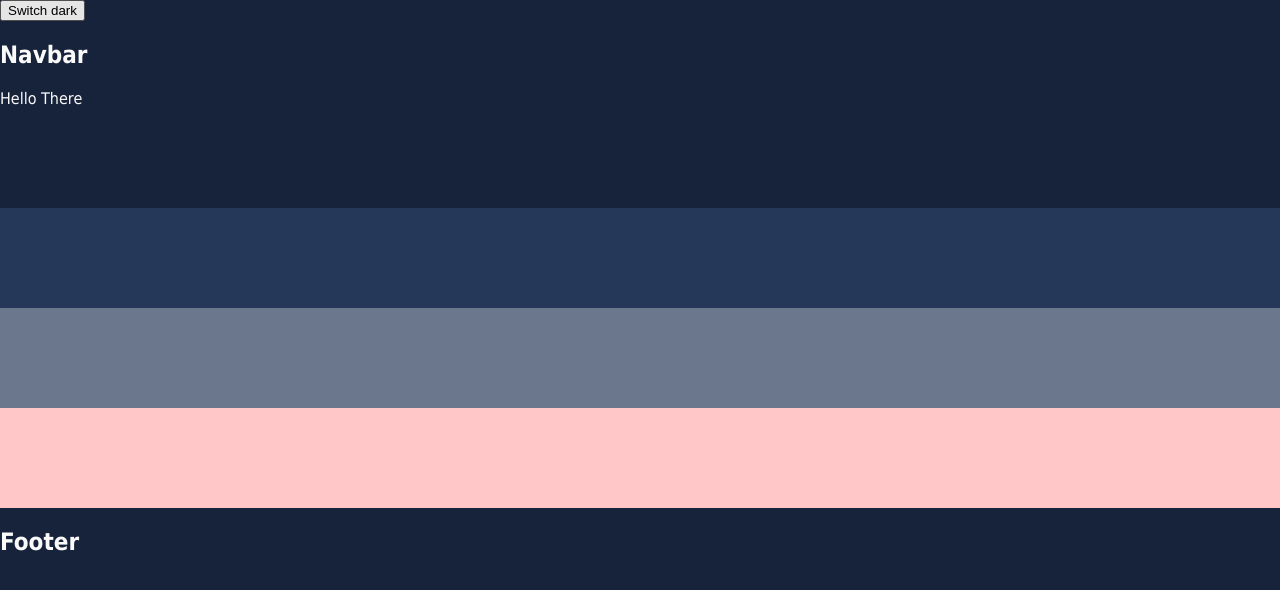
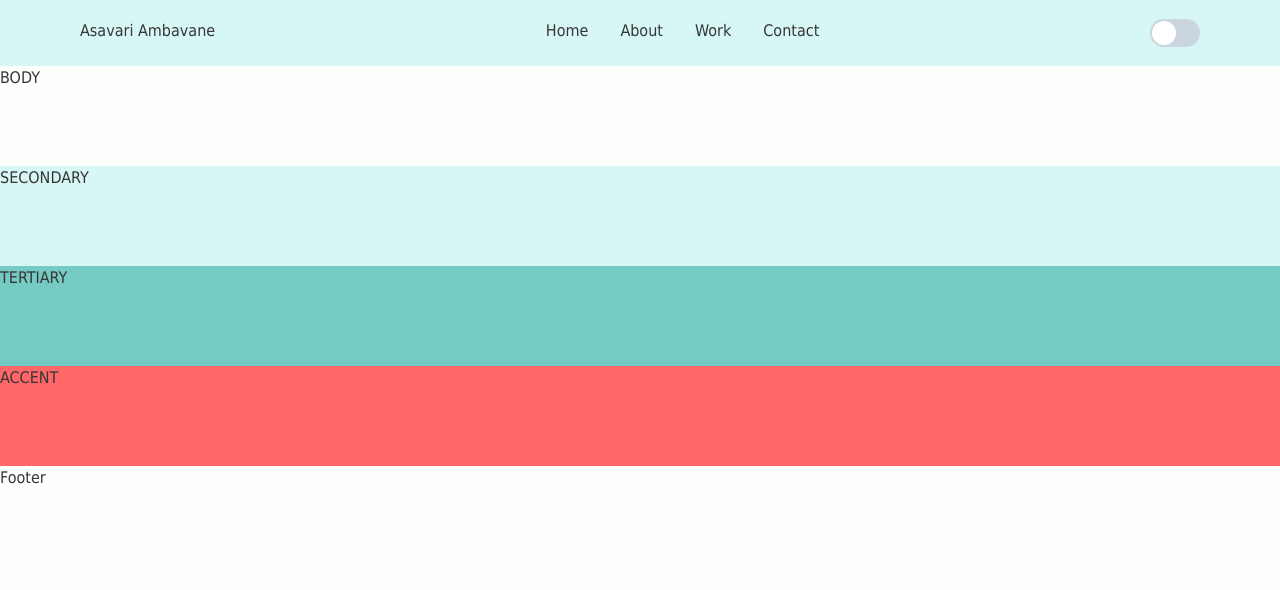
Before and after one commit to AsavariA/nextjs-portfolio-template, a Next.js app: page / in a window 1280 px wide. Shown: the top 590 px of the page. Built offline with nearby package versions, Linux system fonts and the light colour scheme.

Commit message:
navbar commit 1

```diff
--- a/Components/Navbar.js
+++ b/Components/Navbar.js
@@ -1,8 +1,28 @@
+import { Switch, Flex, Spacer } from "@chakra-ui/react"
 
-const Navbar = () => {
+const Navbar = ({ toggleTheme, currentTheme }) => {
     return (
-        <div>
-            <h2>Navbar</h2>
+        <div className="navbar" style={{backgroundColor: currentTheme.secondary}}>
+            <Flex>
+                <h2>Asavari Ambavane</h2>
+                <Spacer />
+                <Flex>
+                    <div style={{padding: '0 1rem'}}>
+                        <h2>Home</h2>
+                    </div>
+                    <div style={{padding: '0 1rem'}}>
+                        <h2>About</h2>
+                    </div>
+                    <div style={{padding: '0 1rem'}}>
+                        <h2>Work</h2>
+                    </div>
+                    <div style={{padding: '0 1rem'}}>
+                        <h2>Contact</h2>
+                    </div>
+                </Flex>
+                <Spacer />
+                <Switch id="dark-mode" colorScheme="purple" size="lg" onChange={() => toggleTheme()} />
+            </Flex>
         </div>
     )
 }
--- a/Layout.js
+++ b/Layout.js
@@ -1,12 +1,12 @@
 import Navbar from './Components/Navbar';
 import Footer from './Components/Footer';
 
-const Layout = ({children}) => {
+const Layout = ({children, toggleTheme, currentTheme}) => {
     return (
         <div>
-            <Navbar />
+            <Navbar toggleTheme={toggleTheme} currentTheme={currentTheme}/>
             {children}
-            <Footer />
+            <Footer currentTheme={currentTheme}/>
         </div>
     )
 }
--- a/package.json
+++ b/package.json
@@ -9,6 +9,7 @@
     "lint": "next lint"
   },
   "dependencies": {
+    "@chakra-ui/icons": "^1.0.13",
     "@chakra-ui/react": "^1.6.4",
     "@emotion/react": "^11.4.0",
     "@emotion/styled": "^11.3.0",
--- a/pages/_app.js
+++ b/pages/_app.js
@@ -3,10 +3,11 @@ import { ThemeProvider } from "styled-components"
 import { useState, useEffect } from "react"
 import { lightTheme, darkTheme, GlobalStyles } from "../ThemeConfig"
 import Layout from '../Layout';
+import { ChakraProvider } from "@chakra-ui/react"
 
 function MyApp({ Component, pageProps }) {
 
-  const [theme, setTheme] = useState("dark")
+  const [theme, setTheme] = useState("light")
 
   useEffect(() => {
     localStorage.setItem('theme', theme);
@@ -16,14 +17,17 @@ function MyApp({ Component, pageProps }) {
     theme == 'light' ? setTheme('dark') : setTheme('light')
   }
 
+  const currentTheme = theme ==='light' ? lightTheme : darkTheme
+
   return (
-    <ThemeProvider theme={theme == 'light' ? lightTheme : darkTheme}>
-      <GlobalStyles />
-      <button onClick={toggleTheme}>Switch {theme}</button>
-      <Layout>
-        <Component {...pageProps} theme={theme} />
-      </Layout>
-    </ThemeProvider>
+    <ChakraProvider>
+      <ThemeProvider theme={theme == 'light' ? lightTheme : darkTheme}>
+        <GlobalStyles />
+        <Layout toggleTheme={toggleTheme} currentTheme={currentTheme}>
+          <Component {...pageProps} currentTheme={currentTheme} />
+        </Layout>
+      </ThemeProvider>
+    </ChakraProvider>
   )
 }
 
--- a/pages/index.js
+++ b/pages/index.js
@@ -1,17 +1,7 @@
 import Head from 'next/head'
 import styles from '../styles/Home.module.css'
-import { useState, useEffect } from "react"
-import { lightTheme, darkTheme, GlobalStyles } from "../ThemeConfig"
 
-export default function Home({theme}) {
-
-  const [currentTheme, setCurrentTheme] = useState(theme)
-
-  useEffect(() => {
-    setCurrentTheme(theme)
-  }, [theme])
-
-  const themeObject = currentTheme==='light' ? lightTheme : darkTheme
+export default function Home({currentTheme}) {
 
   return (
     <div className={styles.container}>
@@ -20,11 +10,10 @@ export default function Home({theme}) {
         <meta name="description" content="Generated by create next app" />
         <link rel="icon" href="/favicon.ico" />
       </Head>
-      Hello There
-      <div className={styles.colordiv} style={{ background: themeObject.body}}></div>
-      <div className={styles.colordiv} style={{ background: themeObject.secondary}}></div>
-      <div className={styles.colordiv} style={{ background: themeObject.tertiary}}></div>
-      <div className={styles.colordiv} style={{ background: themeObject.accent}}></div>
+      <div className={styles.colordiv} style={{ background: currentTheme.body}}>BODY</div>
+      <div className={styles.colordiv} style={{ background: currentTheme.secondary}}>SECONDARY</div>
+      <div className={styles.colordiv} style={{ background: currentTheme.tertiary}}>TERTIARY</div>
+      <div className={styles.colordiv} style={{ background: currentTheme.accent}}>ACCENT</div>
     </div>
   )
 }
--- a/styles/globals.css
+++ b/styles/globals.css
@@ -14,3 +14,7 @@ a {
 * {
   box-sizing: border-box;
 }
+
+.navbar{
+  padding: 1.2rem 5rem;
+}
```
Also changed, not shown: styles/Home.module.css (line endings or trailing spaces), 1 other file (tests, documents, lock files or other folders).
